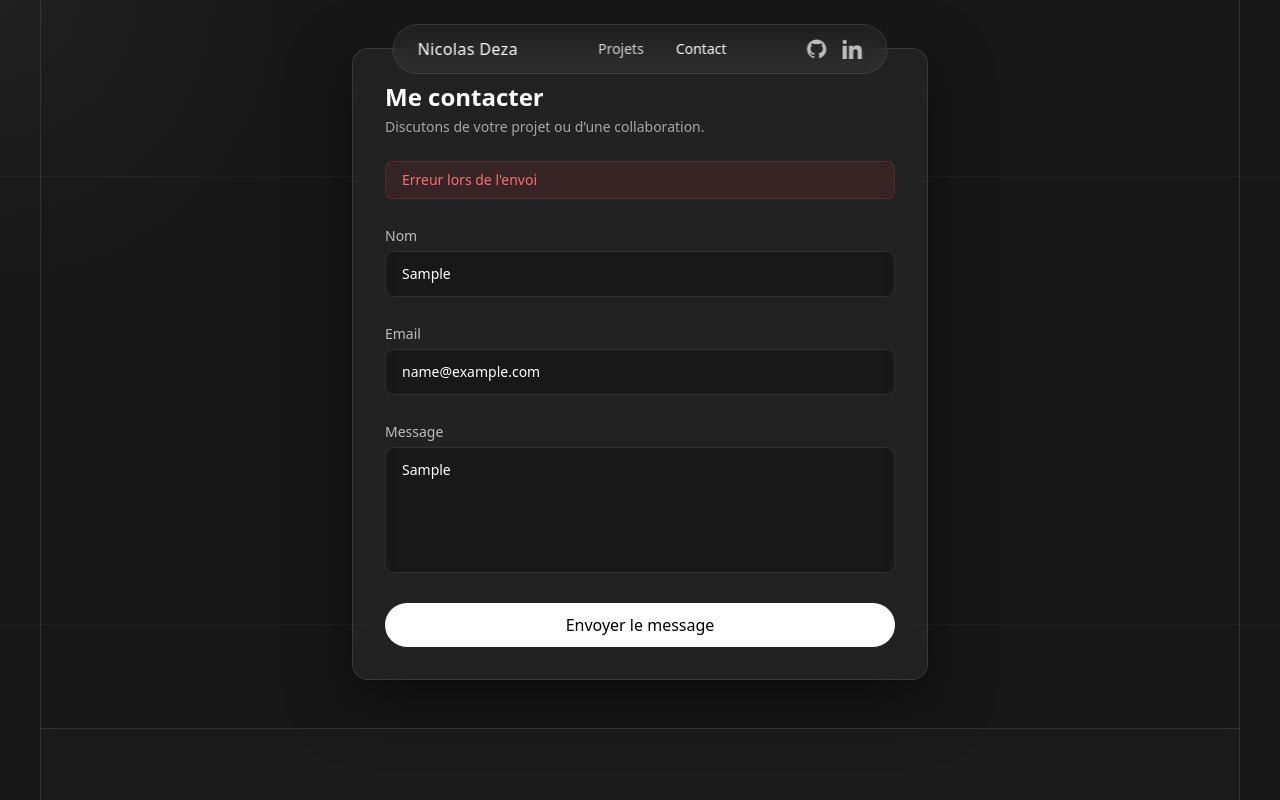
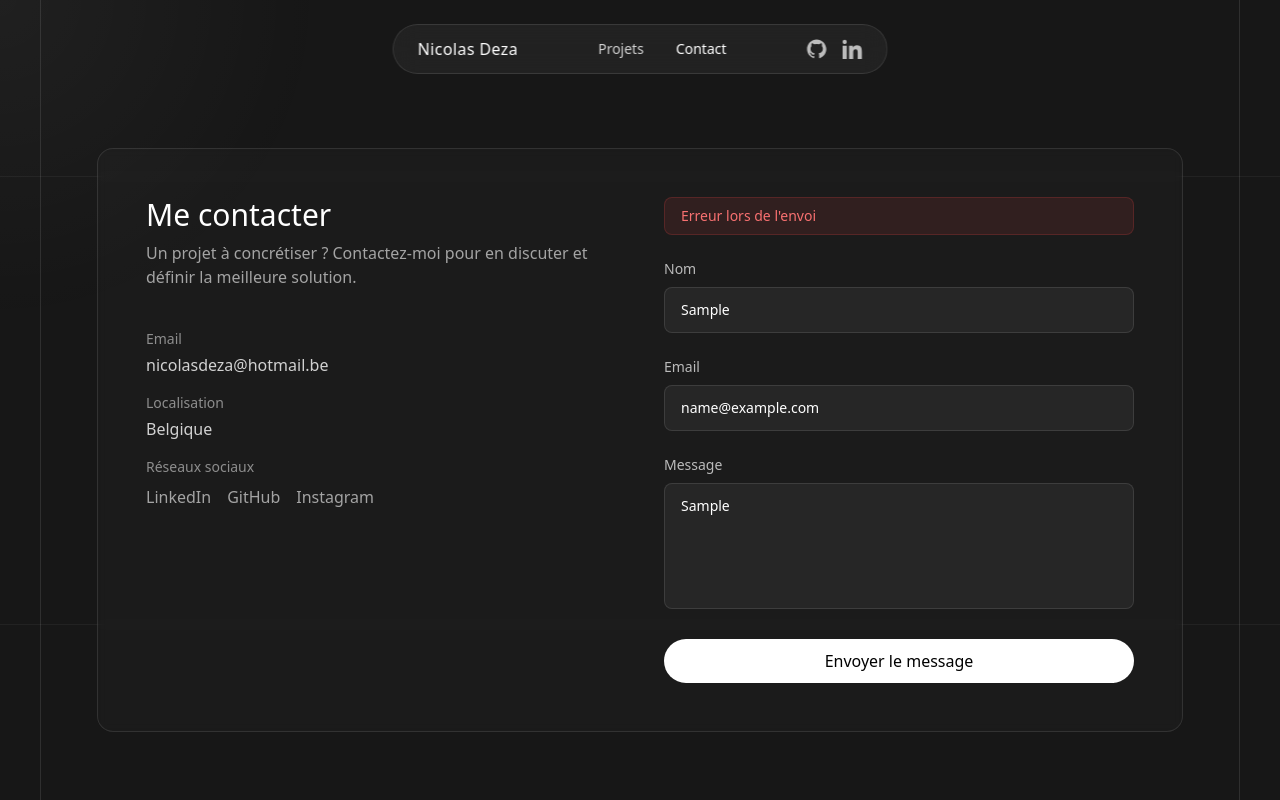
Before and after one commit to NicolasDeza/portfolio, a Nuxt app: page /contact in a window 1280 px wide. Both pictures are taken after typing "Sample", "name@example.com", "Sample" into the empty fields and a click on the button "Envoyer le message". Shown: the top 800 px of the page. Built offline with nearby package versions, Linux system fonts and the light colour scheme; no server answers; a web font is replaced by a local one.

Commit message:
Fixation bug

```diff
--- a/app/assets/css/global.css
+++ b/app/assets/css/global.css
@@ -1,6 +1,7 @@
 html {
   scroll-behavior: smooth;
 }
+
 .h-line {
   position: absolute;
   left: 0;
@@ -9,6 +10,7 @@ html {
   background-color: rgba(255, 255, 255, 0.05);
   pointer-events: none;
 }
+
 @keyframes marquee {
   0% {
     transform: translateX(0);
--- a/app/components/ContactForm.vue
+++ b/app/components/ContactForm.vue
@@ -32,64 +32,130 @@ const submit = async () => {
 </script>
 
 <template>
-  <form
-    @submit.prevent="submit"
-    class="relative w-full max-w-xl mx-auto p-8 rounded-2xl bg-white/5 backdrop-blur-xl border border-white/10 shadow-[0_20px_60px_rgba(0,0,0,0.5)] space-y-6"
+  <div class="w-full max-w-6xl mx-auto px-4 sm:px-6">
+    <div
+      class="grid md:grid-cols-2 gap-6 md:gap-8 xl:gap-12 rounded-2xl bg-white/[0.02] backdrop-blur-sm border border-white/10 p-6 sm:p-8 md:p-10 xl:p-12"
     >
-    <!-- Titre -->
-    <div class="space-y-1">
-      <h2 class="text-2xl font-semibold">Me contacter</h2>
-      <p class="text-sm text-white/60">
-        Discutons de votre projet ou d’une collaboration.
+      <!-- Colonne gauche : Informations -->
+      <div class="space-y-4 md:space-y-6">
+        <div>
+          <h2 class="text-2xl sm:text-3xl font-medium mb-3 md:mb-2">
+            Me contacter
+          </h2>
+          <p class="text-sm sm:text-base text-white/60 leading-relaxed">
+            Un projet à concrétiser ? Contactez-moi pour en discuter et définir
+            la meilleure solution.
           </p>
         </div>
 
+        <div class="space-y-3 md:space-y-4 pt-2 md:pt-4">
+          <div>
+            <p class="text-xs sm:text-sm text-white/50 mb-1">Email</p>
+            <a
+              href="mailto:nicolasdeza@hotmail.be"
+              class="text-sm sm:text-base text-white/80 hover:text-white transition break-all"
+            >
+              nicolasdeza@hotmail.be
+            </a>
+          </div>
+
+          <div>
+            <p class="text-xs sm:text-sm text-white/50 mb-1">Localisation</p>
+            <p class="text-sm sm:text-base text-white/80">Belgique</p>
+          </div>
+
+          <div>
+            <p class="text-xs sm:text-sm text-white/50 mb-2">Réseaux sociaux</p>
+            <div class="flex flex-wrap gap-3 sm:gap-4">
+              <a
+                href="https://www.linkedin.com/in/nicolas-deza-411711330/"
+                target="_blank"
+                rel="noopener"
+                class="text-sm sm:text-base text-white/60 hover:text-white transition"
+              >
+                LinkedIn
+              </a>
+              <a
+                href="https://github.com/NicolasDeza"
+                target="_blank"
+                rel="noopener"
+                class="text-sm sm:text-base text-white/60 hover:text-white transition"
+              >
+                GitHub
+              </a>
+              <a
+                href="https://www.instagram.com/nicolas__deza/"
+                target="_blank"
+                rel="noopener"
+                class="text-sm sm:text-base text-white/60 hover:text-white transition"
+              >
+                Instagram
+              </a>
+            </div>
+          </div>
+        </div>
+      </div>
+
+      <!-- Colonne droite : Formulaire -->
+      <form @submit.prevent="submit" class="space-y-4 md:space-y-6">
         <!-- Erreur globale -->
         <p
           v-if="errors.global"
-      class="text-sm text-red-400 bg-red-500/10 border border-red-500/20 rounded-lg px-4 py-2"
+          class="text-xs sm:text-sm text-red-400 bg-red-500/10 border border-red-500/20 rounded-lg px-3 sm:px-4 py-2"
         >
           {{ errors.global }}
         </p>
 
         <!-- Nom -->
-    <div class="space-y-1">
-      <label class="text-sm text-white/70">Nom</label>
+        <div class="space-y-1.5 sm:space-y-2">
+          <label for="name" class="block text-xs sm:text-sm text-white/70">
+            Nom
+          </label>
           <input
+            id="name"
             v-model="form.name"
             type="text"
             placeholder="Votre nom"
-        class="w-full rounded-lg bg-black/30 border border-white/10 px-4 py-3 text-sm outline-none focus:border-white/30 focus:bg-black/40 transition"
+            class="w-full rounded-lg bg-white/5 border border-white/10 px-3 sm:px-4 py-2.5 sm:py-3 text-sm outline-none focus:border-white/30 focus:ring-2 focus:ring-white/20 transition"
+            :class="{ 'border-red-500/50': errors.name }"
           />
-      <p v-if="errors.name" class="text-xs text-red-400">
+          <p v-if="errors.name" class="text-xs text-red-400 mt-1">
             {{ errors.name }}
           </p>
         </div>
 
         <!-- Email -->
-    <div class="space-y-1">
-      <label class="text-sm text-white/70">Email</label>
+        <div class="space-y-1.5 sm:space-y-2">
+          <label for="email" class="block text-xs sm:text-sm text-white/70">
+            Email
+          </label>
           <input
+            id="email"
             v-model="form.email"
             type="email"
             placeholder="email@exemple.com"
-        class="w-full rounded-lg bg-black/30 border border-white/10 px-4 py-3 text-sm outline-none focus:border-white/30 focus:bg-black/40 transition"
+            class="w-full rounded-lg bg-white/5 border border-white/10 px-3 sm:px-4 py-2.5 sm:py-3 text-sm outline-none focus:border-white/30 focus:ring-2 focus:ring-white/20 transition"
+            :class="{ 'border-red-500/50': errors.email }"
           />
-      <p v-if="errors.email" class="text-xs text-red-400">
+          <p v-if="errors.email" class="text-xs text-red-400 mt-1">
             {{ errors.email }}
           </p>
         </div>
 
         <!-- Message -->
-    <div class="space-y-1">
-      <label class="text-sm text-white/70">Message</label>
+        <div class="space-y-1.5 sm:space-y-2">
+          <label for="message" class="block text-xs sm:text-sm text-white/70">
+            Message
+          </label>
           <textarea
+            id="message"
             v-model="form.message"
             rows="5"
-        placeholder="Expliquez-moi votre besoin..."
-        class="w-full rounded-lg bg-black/30 border border-white/10 px-4 py-3 text-sm outline-none resize-none focus:border-white/30 focus:bg-black/40 transition"
+            class="w-full rounded-lg bg-white/5 border border-white/10 px-3 sm:px-4 py-2.5 sm:py-3 text-sm outline-none resize-none focus:border-white/30 focus:ring-2 focus:ring-white/20 transition"
+            :class="{ 'border-red-500/50': errors.message }"
+            placeholder="Décrivez votre projet ou votre besoin..."
           />
-      <p v-if="errors.message" class="text-xs text-red-400">
+          <p v-if="errors.message" class="text-xs text-red-400 mt-1">
             {{ errors.message }}
           </p>
         </div>
@@ -98,7 +164,7 @@ const submit = async () => {
         <button
           type="submit"
           :disabled="loading"
-      class="w-full h-11 rounded-full font-medium bg-white text-black hover:bg-white/90 disabled:opacity-50 disabled:cursor-not-allowed transition"
+          class="w-full h-10 sm:h-11 rounded-full text-sm sm:text-base font-medium bg-white text-black hover:bg-white/90 focus:outline-none focus:ring-2 focus:ring-white/50 disabled:opacity-50 disabled:cursor-not-allowed transition"
         >
           <span v-if="!loading">Envoyer le message</span>
           <span v-else>Envoi en cours…</span>
@@ -107,9 +173,11 @@ const submit = async () => {
         <!-- Succès -->
         <p
           v-if="success"
-      class="text-sm text-green-400 bg-green-500/10 border border-green-500/20 rounded-lg px-4 py-2"
+          class="text-xs sm:text-sm text-green-400 bg-green-500/10 border border-green-500/20 rounded-lg px-3 sm:px-4 py-2 text-center"
         >
-      Message envoyé avec succès ✓
+          ✓ Message envoyé avec succès !
         </p>
       </form>
+    </div>
+  </div>
 </template>
--- a/app/layouts/default.vue
+++ b/app/layouts/default.vue
@@ -55,6 +55,7 @@ onUnmounted(() => {
   }
 });
 </script>
+
 <!-- layouts/default.vue -->
 <template>
   <div class="min-h-screen flex flex-col bg-[#171717] text-white relative">
--- a/app/pages/contact.vue
+++ b/app/pages/contact.vue
@@ -1,5 +1,5 @@
 <template>
-  <div class="flex items-center justify-center min-h-[calc(100vh-200px)] py-12">
+  <section class="flex items-center justify-center min-h-[100dvh] pt-32 py-12">
     <ContactForm />
-  </div>
+  </section>
 </template>
--- a/nuxt.config.ts
+++ b/nuxt.config.ts
@@ -24,16 +24,17 @@ export default defineNuxtConfig({
     display: "swap",
   },
 
-  //  SMTP / nodemailer
+  // SMTP / nodemailer
   runtimeConfig: {
     smtp: {
-      host: process.env.SMTP_HOST,
-      port: Number(process.env.SMTP_PORT || 587),
-      user: process.env.SMTP_USER,
-      pass: process.env.SMTP_PASS,
+      host: process.env.NUXT_SMTP_HOST,
+      port: parseInt(process.env.NUXT_SMTP_PORT || "587"),
+      user: process.env.NUXT_SMTP_USER,
+      pass: process.env.NUXT_SMTP_PASS,
     },
     mail: {
-      from: process.env.MAIL_FROM,
+      from: process.env.NUXT_MAIL_FROM,
+      to: process.env.NUXT_MAIL_TO,
     },
   },
 });
```
Lines whose indentation alone changed are shown as unchanged.
